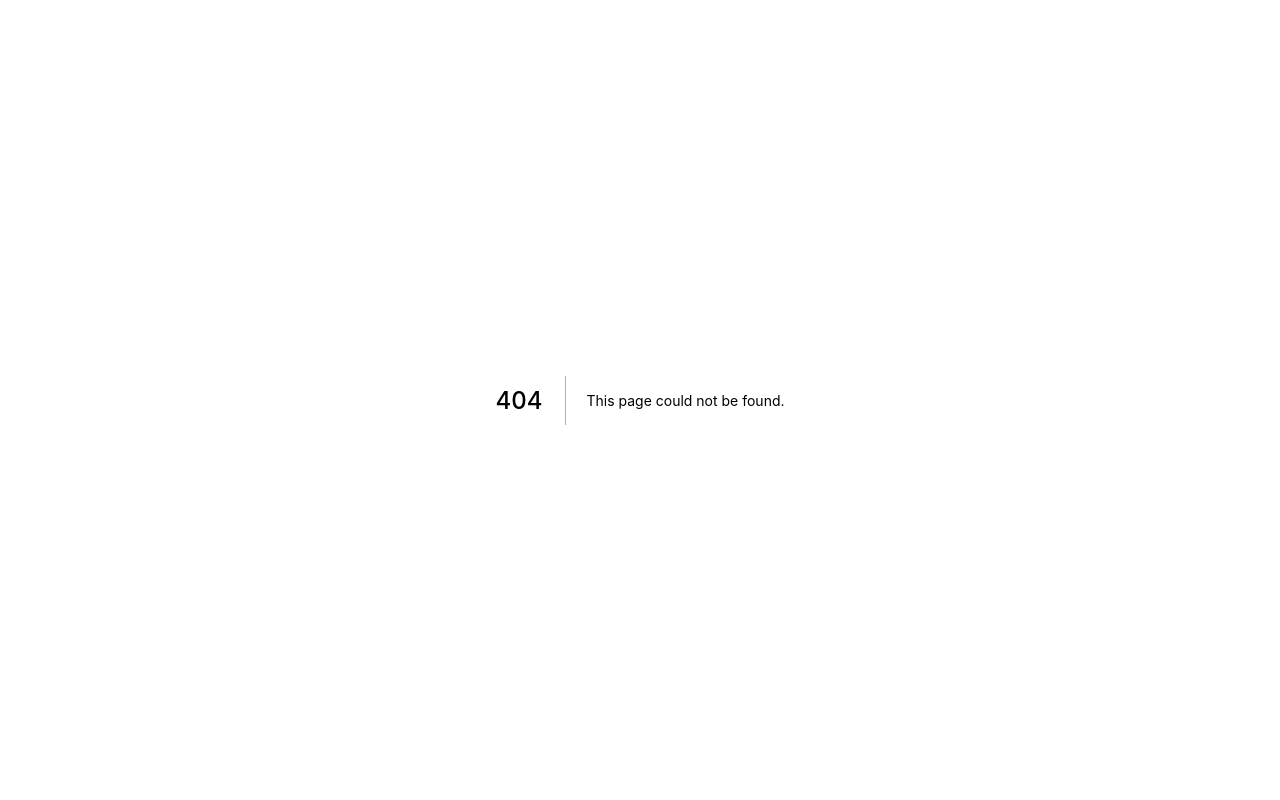
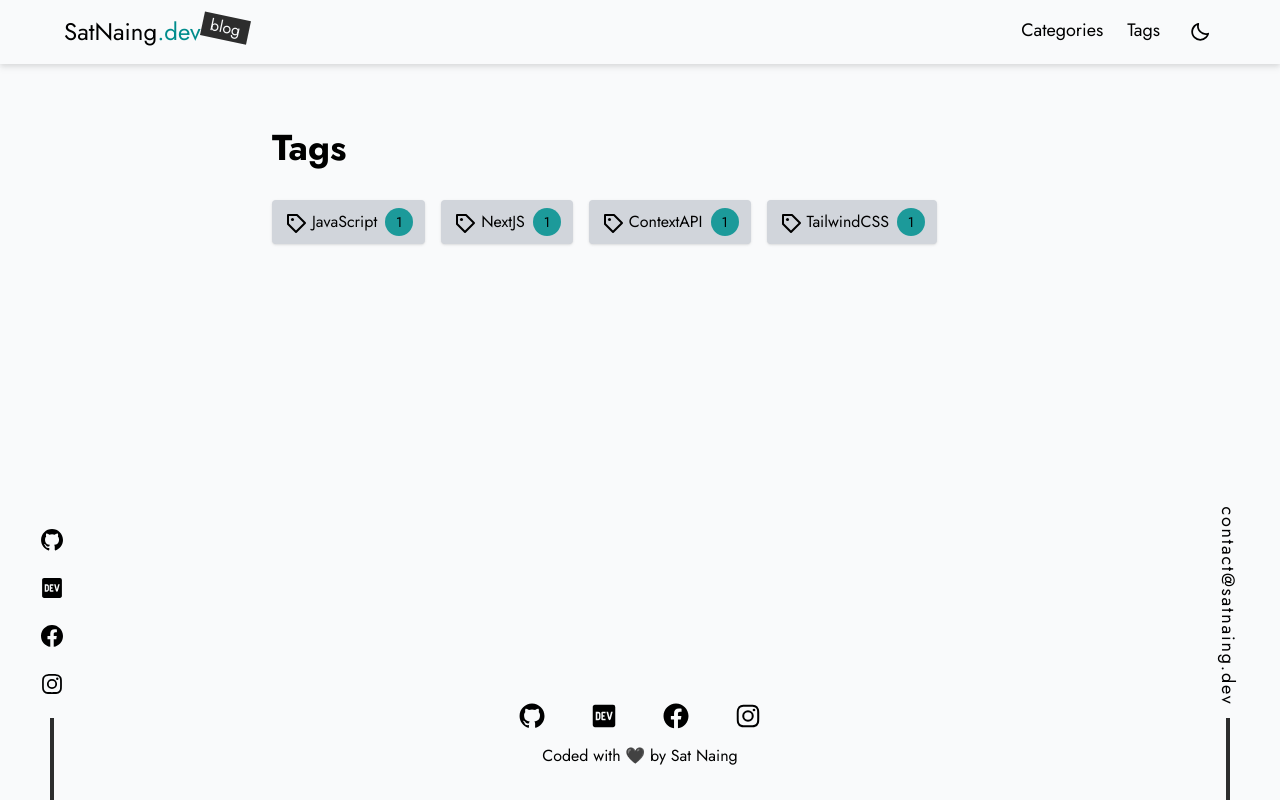
Before and after one commit to Muray1008/portfolio, a Next.js app: page /blog/tags in a window 1280 px wide. Before the commit this address had no page. Built offline with nearby package versions, Linux system fonts and the light colour scheme.

Commit message:
:art: create blog tag page

```diff
--- /dev/null
+++ b/pages/blog/tags/index.tsx
@@ -0,0 +1,71 @@
+import type { GetStaticProps, NextPage } from "next";
+
+import AppHead from "@/components/AppHead";
+import SkipToMain from "@/components/SkipToMain";
+import SocialLinks from "@/components/SocialLinks";
+import BlogHeader from "@/components/blog/BlogHeader";
+import Tag from "@/components/blog/Tag";
+import Footer from "@/components/Footer";
+import { getAllPosts } from "utils/api";
+
+type Props = {
+  tags: string[];
+  tagCounts: { [key: string]: number };
+};
+
+const Blog: NextPage<Props> = ({ tags, tagCounts }) => {
+  return (
+    <>
+      <AppHead
+        title="Blog - Sat Naing"
+        meta={{ description: "my blog desc" }}
+      />
+      <div className="bg-bglight dark:bg-bgdark min-h-screen">
+        <div className="selection:bg-marrsgreen selection:text-bglight dark:selection:bg-carrigreen dark:selection:text-bgdark">
+          <SkipToMain />
+          <BlogHeader />
+          <SocialLinks />
+          <main id="main" className="mb-20 min-h-[65vh] md:min-h-[70vh]">
+            <div className="mt-16 pt-8 pb-2 md:pt-16 px-4 sm:px-8 md:px-20 max-w-4xl mx-auto">
+              <h1 className="text-3xl lg:text-4xl font-bold">Tags</h1>
+            </div>
+            {tags && (
+              <div className="pt-4 pb-2 px-4 sm:px-8 md:px-20 max-w-4xl mx-auto">
+                {tags.map((tag: string) => (
+                  <Tag tag={tag} size="lg" count={tagCounts[tag]} key={tag} />
+                ))}
+              </div>
+            )}
+          </main>
+          <Footer />
+        </div>
+      </div>
+    </>
+  );
+};
+
+export const getStaticProps: GetStaticProps = async () => {
+  const posts = getAllPosts(["tags"]);
+
+  let tags: string[] = [];
+  for (let post of posts) {
+    if (post.tags) tags.push(...(post.tags as string[]));
+  }
+
+  const tagCounts: { [key: string]: number } = {};
+
+  for (const tag of tags) {
+    tagCounts[tag] = tagCounts[tag] ? tagCounts[tag] + 1 : 1;
+  }
+
+  tags = tags.filter((x, i, a) => a.indexOf(x) == i);
+
+  return {
+    props: {
+      tags,
+      tagCounts,
+    },
+  };
+};
+
+export default Blog;
```
